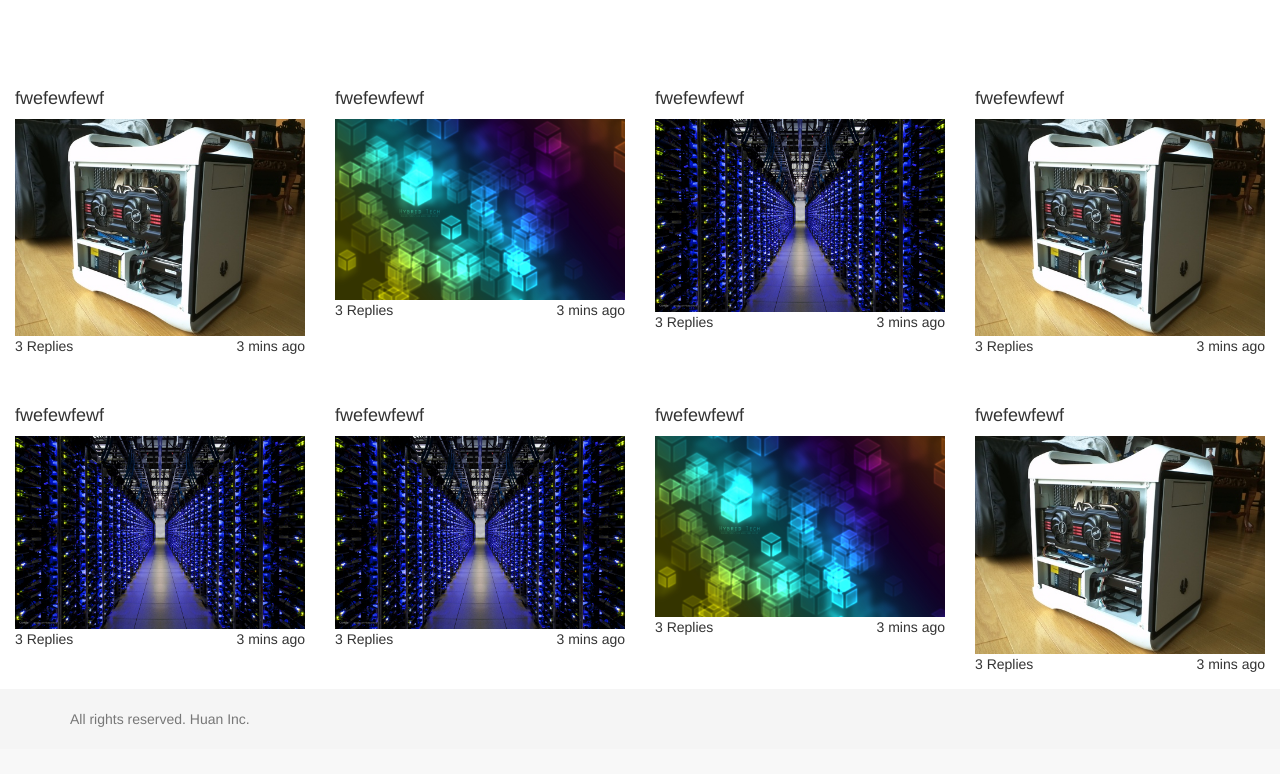
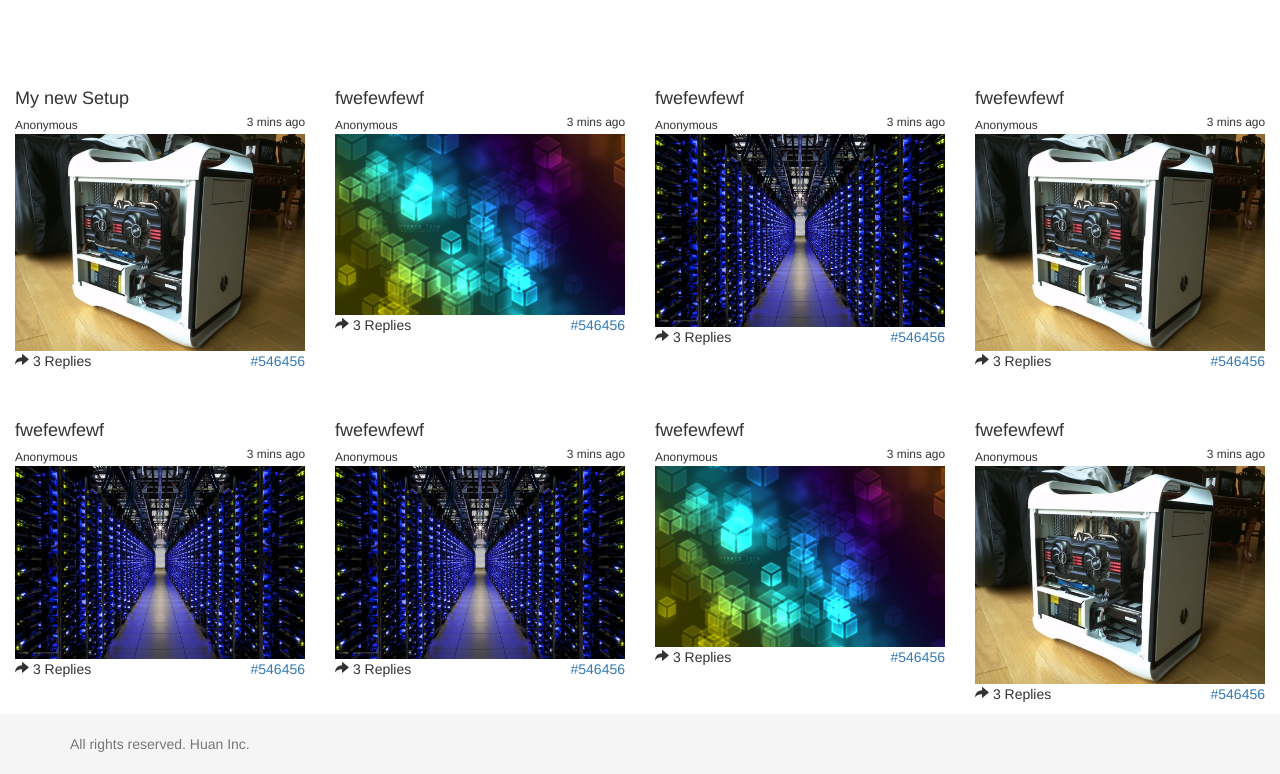
Before and after one commit to renederschinkenklopfer/projectloli, a PHP site: page / in a window 1280 px wide. Shown: the part 51-825 px from the top of the page. Before the commit the page ends 778 px from the top, so only its background shows below. Run offline with PHP 8.4, Linux system fonts and the light colour scheme; some libraries are stand-ins or nearby versions.

Commit message:
added form

```diff
--- a/css/main.css
+++ b/css/main.css
@@ -19,7 +19,95 @@ body {
   margin: 20px 0;
 }
 
+.thumb-title {
+	margin-bottom: 5px;
+}
+
 .col-md-3
 {
   margin-top: 30px;
 }
+
+
+.status-upload {
+	background: none repeat scroll 0 0 #f5f5f5;
+	-webkit-border-radius: 4px;
+	-moz-border-radius: 4px;
+	-ms-border-radius: 4px;
+	-o-border-radius: 4px;
+	border-radius: 4px;
+	float: left;
+	width: 100%;
+}
+
+.status-upload  textarea {
+	background: none repeat scroll 0 0 #fff;
+	border: medium none;
+	-webkit-border-radius: 4px 4px 0 0;
+	-moz-border-radius: 4px 4px 0 0;
+	-ms-border-radius: 4px 4px 0 0;
+	-o-border-radius: 4px 4px 0 0;
+	border-radius: 4px 4px 0 0;
+	color: #777777;
+	float: left;
+	font-size: 14px;
+	height: 142px;
+	letter-spacing: 0.3px;
+	padding: 20px;
+	width: 100%;
+	resize:none;
+	outline:none;
+	border: 1px solid #F2F2F2;
+}
+
+.status-upload ul {
+	float: left;
+	list-style: none outside none;
+	margin: 0;
+	padding: 0 0 0 15px;
+	width: auto;
+}
+
+.status-upload  button {
+	border: medium none;
+	-webkit-border-radius: 4px;
+	-moz-border-radius: 4px;
+	-ms-border-radius: 4px;
+	-o-border-radius: 4px;
+	border-radius: 4px;
+	color: #fff;
+	float: right;
+	font-size: 14px;
+	letter-spacing: 0.3px;
+	margin-right: 9px;
+	margin-top: 10px;
+	padding: 6px 15px;
+}
+
+.status-upload  button > i {
+	margin-right: 7px;
+}
+
+.fileUpload {
+    position: relative;
+    overflow: hidden;
+    margin: 10px;
+}
+
+.fileUploadInput {
+	margin-top:9px;
+	background-color: transparent;
+	border: 0px solid;
+}
+
+.fileUpload input.upload {
+    position: absolute;
+    top: 0;
+    right: 0;
+    margin: 0;
+    padding: 0;
+    font-size: 20px;
+    cursor: pointer;
+    opacity: 0;
+    filter: alpha(opacity=0);
+}
--- a/index.html
+++ b/index.html
@@ -23,7 +23,7 @@
         <div id="navbar" class="collapse navbar-collapse">
           <ul class="nav navbar-nav">
             <li class="active"><a href="new/">New</a></li>
-            <li><a href="c/">Computer/Tech</a></li>
+            <li><a href="c">Computer/Tech</a></li>
             <li><a href="gif/">Gif</a></li>
             <li><a href="gif/">Fefwef</a></li>
             <li><a href="gif/">addasd</a></li>
@@ -32,7 +32,7 @@
           </ul>
           <ul class="nav navbar-nav navbar-right">
             <li>
-              <p class="navbar-btn">
+              <p id="newThread" class="navbar-btn">
                 <a href="#" class="btn btn-primary">New Thread</a>
               </p>
             </li>
@@ -42,48 +42,80 @@
     </nav>
 
     <div class="container-fluid">
+	  <div  id="postThread" style="display:none;" class="row">
+		<div class="col-md-3"></div>
+		<div class="col-md-6">
+			<form action="" method="post">
+				<p><input type="text" class="form-control" placeholder="Name"></p>
+				<p><input type="text" class="form-control" placeholder="Thread title"></p>
+				<div class="status-upload">
+					<p><textarea placeholder="Text" class="form-control" rows="3" noresize></textarea></p>
+					<ul>
+						<li>
+							<div class="fileUpload btn btn-default">
+								<span><i class="glyphicon glyphicon-picture"></i> Select</span>
+								<input id="uploadBtn" type="file" class="upload" />
+							</div>
+							<input id="uploadFile" class="fileUploadInput" placeholder="" disabled="disabled" />
+						</li>
+					</ul>
+					<button type="submit" class="btn btn-success"><i class="glyphicon glyphicon-share"></i> Post</button>
+				</div>
+			</form>
+		</div>
+        <div class="col-md-3"></div>
+	  </div>
+
       <div class="row">
         <div class="col-md-3">
-          <h4>fwefewfewf</h4>
+          <h4 class="thumb-title">My new Setup</h4>
+		  <small>Anonymous <span class="pull-right">3 mins ago</span></small>
           <a href=""><img src="img/1339.jpg" width="950" class="img-responsive" alt=""></a>
-          <p>3 Replies <span class="pull-right">3 mins ago</span></p>
+		  <p><i class="glyphicon glyphicon-share-alt"></i> 3 Replies <span class="pull-right"><a href="">#546456</a></span></p>
         </div>
         <div class="col-md-3">
-          <h4>fwefewfewf</h4>
+          <h4 class="thumb-title">fwefewfewf</h4>
+		  <small>Anonymous <span class="pull-right">3 mins ago</span></small>
           <a href=""><img src="img/1338.jpg" width="950" class="img-responsive" alt=""></a>
-          <p>3 Replies <span class="pull-right">3 mins ago</span></p>
+          <p><i class="glyphicon glyphicon-share-alt"></i> 3 Replies <span class="pull-right"><a href="">#546456</a></span></p>
         </div>
         <div class="col-md-3">
-          <h4>fwefewfewf</h4>
+          <h4 class="thumb-title">fwefewfewf</h4>
+		  <small>Anonymous <span class="pull-right">3 mins ago</span></small>
           <a href=""><img src="img/1337.jpg" width="950" class="img-responsive" alt=""></a>
-          <p>3 Replies <span class="pull-right">3 mins ago</span></p>
+          <p><i class="glyphicon glyphicon-share-alt"></i> 3 Replies <span class="pull-right"><a href="">#546456</a></span></p>
         </div>
         <div class="col-md-3">
-          <h4>fwefewfewf</h4>
+          <h4 class="thumb-title">fwefewfewf</h4>
+		  <small>Anonymous <span class="pull-right">3 mins ago</span></small>
           <a href=""><img src="img/1339.jpg" width="950" class="img-responsive" alt=""></a>
-          <p>3 Replies <span class="pull-right">3 mins ago</span></p>
+          <p><i class="glyphicon glyphicon-share-alt"></i> 3 Replies <span class="pull-right"><a href="">#546456</a></span></p>
         </div>
       </div>
       <div class="row">
         <div class="col-md-3">
-          <h4>fwefewfewf</h4>
+          <h4 class="thumb-title">fwefewfewf</h4>
+		  <small>Anonymous <span class="pull-right">3 mins ago</span></small>
           <a href=""><img src="img/1337.jpg" width="950" class="img-responsive" alt=""></a>
-          <p>3 Replies <span class="pull-right">3 mins ago</span></p>
+          <p><i class="glyphicon glyphicon-share-alt"></i> 3 Replies <span class="pull-right"><a href="">#546456</a></span></p>
         </div>
         <div class="col-md-3">
-          <h4>fwefewfewf</h4>
+          <h4 class="thumb-title">fwefewfewf</h4>
+		  <small>Anonymous <span class="pull-right">3 mins ago</span></small>
           <a href=""><img src="img/1337.jpg" width="950" class="img-responsive" alt=""></a>
-          <p>3 Replies <span class="pull-right">3 mins ago</span></p>
+          <p><i class="glyphicon glyphicon-share-alt"></i> 3 Replies <span class="pull-right"><a href="">#546456</a></span></p>
         </div>
         <div class="col-md-3">
-          <h4>fwefewfewf</h4>
+          <h4 class="thumb-title">fwefewfewf</h4>
+		  <small>Anonymous <span class="pull-right">3 mins ago</span></small>
           <a href=""><img src="img/1338.jpg" width="950" class="img-responsive" alt=""></a>
-          <p>3 Replies <span class="pull-right">3 mins ago</span></p>
+          <p><i class="glyphicon glyphicon-share-alt"></i> 3 Replies <span class="pull-right"><a href="">#546456</a></span></p>
         </div>
         <div class="col-md-3">
-          <h4>fwefewfewf</h4>
+          <h4 class="thumb-title">fwefewfewf</h4>
+		  <small>Anonymous <span class="pull-right">3 mins ago</span></small>
           <a href=""><img src="img/1339.jpg" width="950" class="img-responsive" alt=""></a>
-          <p>3 Replies <span class="pull-right">3 mins ago</span></p>
+          <p><i class="glyphicon glyphicon-share-alt"></i> 3 Replies <span class="pull-right"><a href="">#546456</a></span></p>
         </div>
       </div>
     </div>
@@ -96,5 +128,6 @@
 
     <script src="https://ajax.googleapis.com/ajax/libs/jquery/1.11.2/jquery.min.js"></script>
     <script src="js/bootstrap.min.js"></script>
+	<script src="js/main.js"></script>
   </body>
 </html>
--- /dev/null
+++ b/js/main.js
@@ -0,0 +1,11 @@
+$( document ).ready(function() {
+	$("#newThread").click(function() {
+	  $('.navbar-collapse').collapse('hide');
+	  $("#postThread").show( "fast", function() {
+	  });
+	});
+
+	document.getElementById("uploadBtn").onchange = function () {
+		document.getElementById("uploadFile").value = this.value.replace(/^.*\\/, "");;
+	};
+});
```
